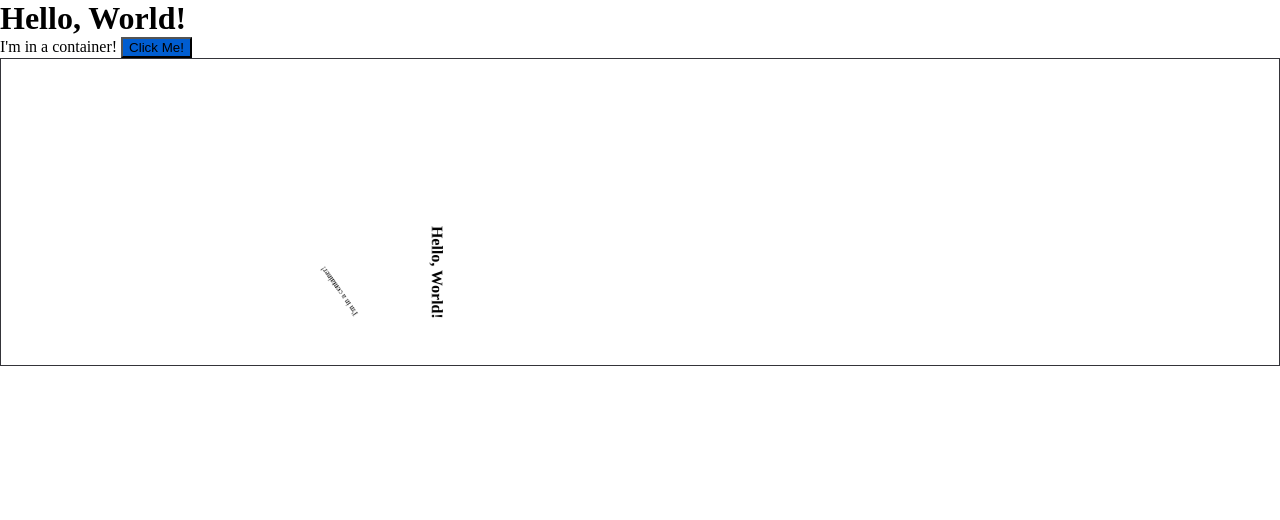
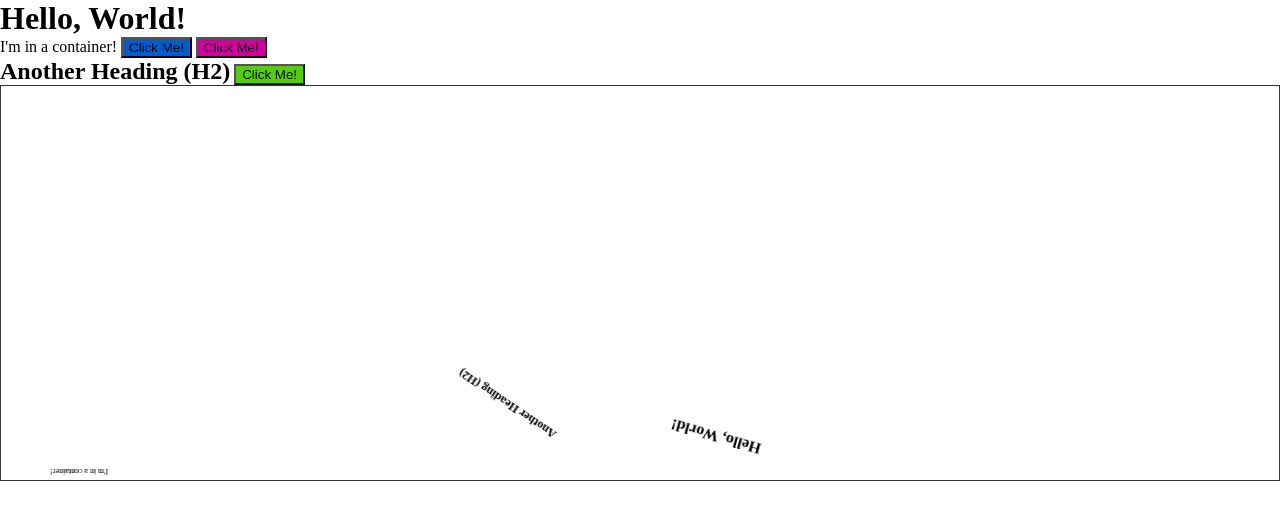
Before and after one commit to maxwellmatthis/gravitify, a website built with Parcel: page src/index.html in a window 1280 px wide. Built offline with nearby package versions, Linux system fonts and the light colour scheme.

Commit message:
Improve handling of buttons and small 0x0 objects, tweak engine exactness

```diff
--- a/src/app.ts
+++ b/src/app.ts
@@ -2,13 +2,13 @@ import { gravitify, enableCustomEventListeners } from "./lib";
 
 const canvas = document.querySelector("canvas");
 const main = document.querySelector("main");
-const button = document.querySelector("button");
+const button = document.querySelector("button#a");
 
 enableCustomEventListeners();
 const fn = () => {
     console.log("Hello from the button!");
 };
 button.addEventListener("click", fn);
-setTimeout(() => button.removeEventListener("click", fn), 4000)
+// setTimeout(() => button.removeEventListener("click", fn), 4000)
 
 gravitify(main, canvas);
--- a/src/index.html
+++ b/src/index.html
@@ -23,10 +23,17 @@
     <h1 class="shrink">Hello, World!</h1>
     <div>
       <p>I'm in a container!</p>
-      <button style="background-color: rgb(0, 93, 208);">Click Me!</button>
+      <button id="a" style="background-color: rgb(0, 93, 208);">Click Me!</button>
+      <button style="background-color: rgb(208, 0, 156);">Click Me!</button>
+      <div>
+        <h2>Another Heading (H2)</h2>
+        <button id="large" style="background-color: rgb(83, 208, 0);">
+          <span>Click Me!</span>
+        </button>
+      </div>
     </div>
   </main>
-  <canvas style="background-color: rgb(120, 120, 120);"></canvas>
+  <canvas style="background-color: rgb(181, 181, 181);"></canvas>
 </body>
 
 </html>
--- a/src/lib.ts
+++ b/src/lib.ts
@@ -29,7 +29,9 @@ export function enableCustomEventListeners() {
 async function addChildren(engine: Engine, render: Render, element: HTMLElement) {
     console.log("elem", element);
     for (const child of (element.children as any) as HTMLElement[]) {
-        if (child.children.length === 0 || child.children.length === 1) {
+        if (child.children.length !== 0 && child.nodeName.toLowerCase() !== "button") addChildren(engine, render, child);
+        else if (child.clientWidth === 0 || child.clientHeight === 0) continue;
+        else {
             child.classList.add("shrink");
             const newBody = Bodies.rectangle(
                 child.offsetLeft + Math.floor(child.clientWidth / 2),
@@ -51,7 +53,6 @@ async function addChildren(engine: Engine, render: Render, element: HTMLElement)
             // newBody["domEvents"] = {};
             Composite.add(engine.world, newBody);
         }
-        else addChildren(engine, render, child);
     }
 }
 
@@ -59,7 +60,7 @@ async function addChildren(engine: Engine, render: Render, element: HTMLElement)
  * Adds all the elements and a floor to keep the elements in the canvas to the scene.
  */
 async function addElementsToScene(engine: Engine, render: Render, rootElement: HTMLElement) {
-    // TODO: handle window.resize
+    // TODO: handle window.resize && teleport elements that clip back into the canvas
     const floor = Bodies.rectangle(Math.floor(render.options.width / 2), render.options.height, render.options.width, 1, { isStatic: true });
     const ceiling = Bodies.rectangle(Math.floor(render.options.width / 2), 0, render.options.width, 1, { isStatic: true });
     const leftWall = Bodies.rectangle(0, Math.floor(render.options.height / 2), 1, render.options.height, { isStatic: true });
@@ -83,11 +84,11 @@ function addMouseEvents(engine: Engine, render: Render, runner: Runner) {
         }
     });
     Composite.add(engine.world, mouseConstraint);
-    Events.on(runner, "tick", (event) => {
-        if (mouseConstraint.body) {
-            // Composite.remove(engine.world, mouseConstraint.body);
-        }
-    });
+    // Events.on(runner, "tick", (event) => {
+    //     if (mouseConstraint.body) {
+    //         // Composite.remove(engine.world, mouseConstraint.body);
+    //     }
+    // });
 }
 
 /**
@@ -97,7 +98,7 @@ function addMouseEvents(engine: Engine, render: Render, runner: Runner) {
  * @returns A bunch of useful stuff.
  */
 export async function gravitify(rootElement: HTMLElement, canvas: HTMLCanvasElement = document.createElement("canvas")) {
-    const engine = Engine.create();
+    const engine = Engine.create({ positionIterations: 6 * 1.5, velocityIterations: 4 * 1.5 });
     const render = Render.create({
         engine: engine,
         canvas,
```
